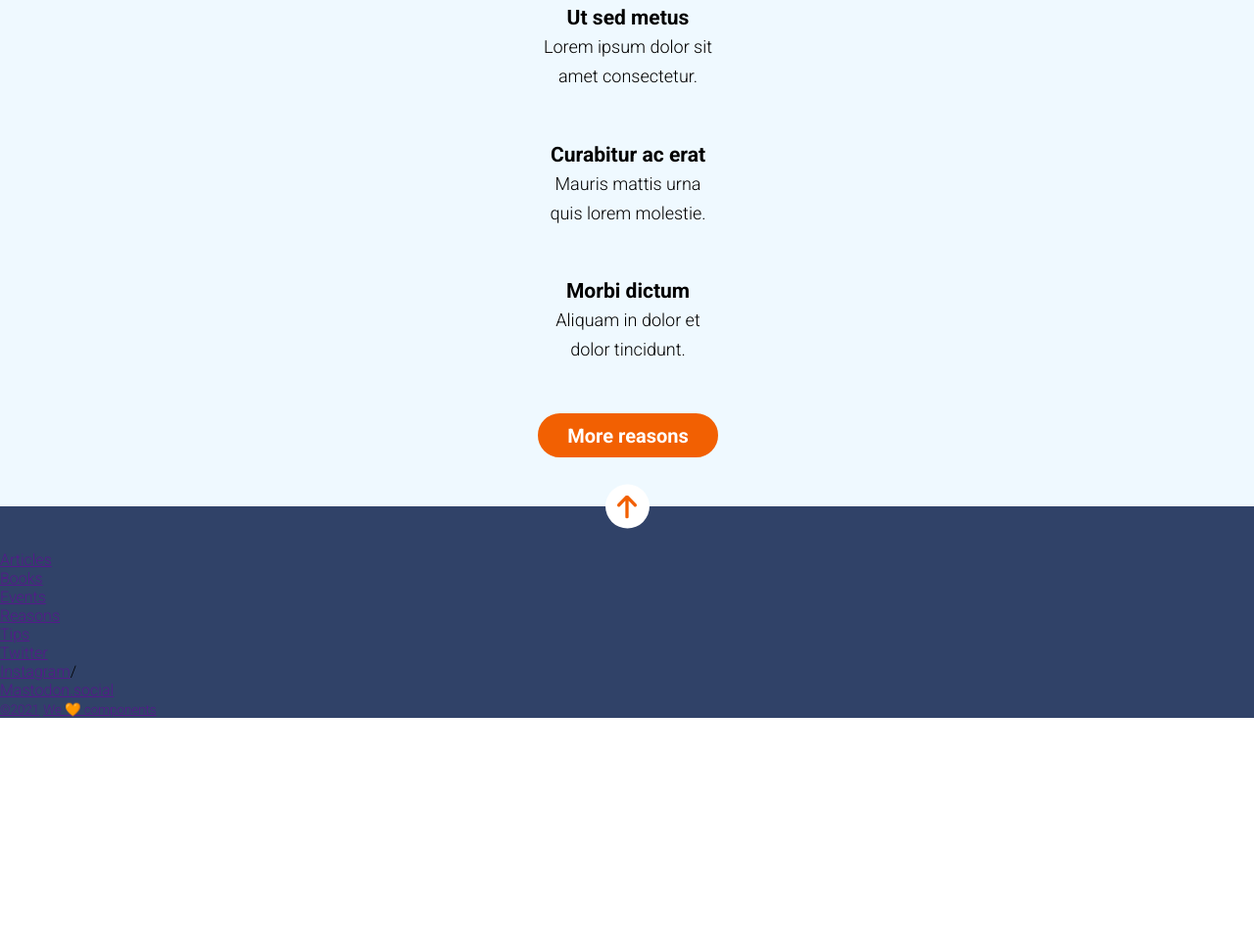
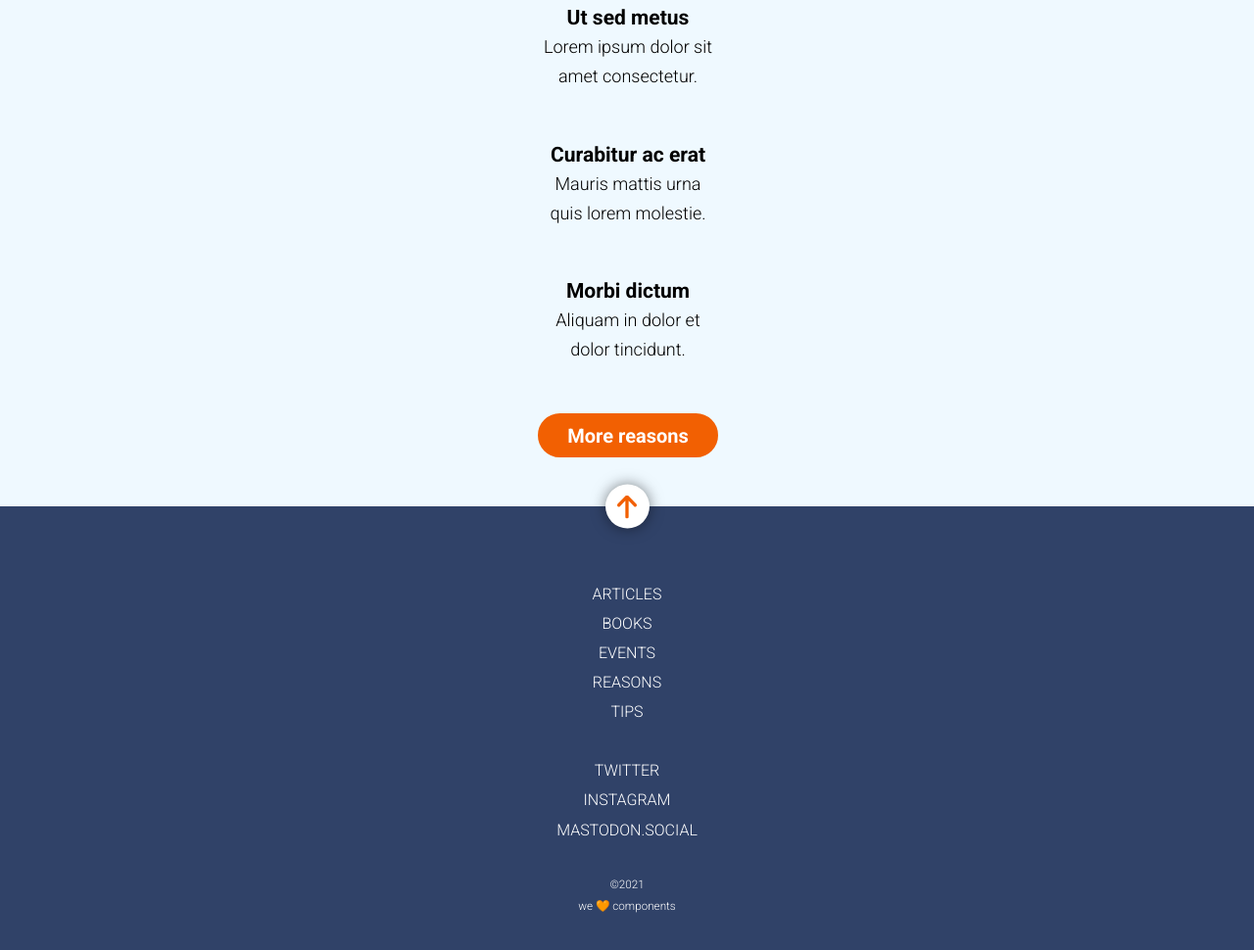
Before and after one commit to Adalab/modulo-1-evaluacion-final-Lcras90, a website: page public/index.html in a window 1280 px wide. Shown: the part 1283-2253 px from the top of the page at 98% size. Before the commit the page ends 2016 px from the top, so only its background shows below. Drawn offline with Linux system fonts and the light colour scheme.

Commit message:
Add Footer styles

```diff
--- a/public/index.html
+++ b/public/index.html
@@ -59,25 +59,25 @@
       <nav class="footer__button-container">
         <a href="" class="footer__button"></a>
       </nav>
-      <nav>
-        <ul class="footer__links-blog">
-          <li><a href="">Articles</a></li>
-          <li><a href="">Books</a></li>
-          <li><a href="">Events</a></li>
-          <li><a href="">Reasons</a></li>
-          <li><a href="">Tips</a></li>
+      <nav class="footer__links-blog">
+        <ul class="footer__list">
+          <li><a class="footer__links" href="">Articles</a></li>
+          <li><a class="footer__links" href="">Books</a></li>
+          <li><a class="footer__links" href="">Events</a></li>
+          <li><a class="footer__links" href="">Reasons</a></li>
+          <li><a class="footer__links" href="">Tips</a></li>
         </ul>
       </nav>
-      <nav class="footer__links-rrss">
-        <ul>
-          <li><a href="">Twitter</a></li>
-          <li><a href="">Instagram</a>/</li>
-          <li><a href="">Mastodon.social</a></li>
+      <nav class="footer__links-blog">
+        <ul class="footer__list">
+          <li><a class="footer__links" href="">Twitter</a></li>
+          <li><a class="footer__links" href="">Instagram</a></li>
+          <li><a class="footer__links" href="">Mastodon.social</a></li>
         </ul>
       </nav>
       <section class="footer__small">
-        <small><a href="">&copy;2021</a></small>
-        <small><a href="">We 🧡 components</a></small>
+        <small class="footer__copy">&copy;2021</small>
+        <small class="footer__copy">we 🧡 components</small>
       </section>
     </footer>
 
--- a/src/scss/layout/_footer.scss
+++ b/src/scss/layout/_footer.scss
@@ -1,5 +1,7 @@
 .footer {
   background: #304268;
+  line-height: 1.88;
+  font-weight: 500;
 
   &__button-container {
     border-radius: 50%;
@@ -11,15 +13,39 @@
     align-items: center;
     margin-left: calc(50% - 22.5px);
     transform: translate(0, -22.5px);
+    box-shadow: 0px 0px 15px -1px rgba(0, 0, 0, 0.56);
     //POSIBLE MIXING O WEREVER>>mismo que el HERO//
   }
   &__button {
     background: url(../images/ico-arrow.svg);
-    display: flex;
     width: 20.6px;
     height: 24px;
   }
   &__links-blog {
     text-decoration: none;
+    text-transform: uppercase;
+    font-size: 16px;
+    display: flex;
+    justify-content: center;
+    text-align: center;
+    padding-top: 30px;
+  }
+  &__list {
+    list-style: none;
+  }
+  &__links {
+    color: $color-white;
+    text-decoration: none;
+  }
+  &__small {
+    text-align: center;
+    padding-top: 30px;
+    font-size: 14px;
+    padding-bottom: 45px;
+  }
+  &__copy {
+    color: $color-white;
+    display: flex;
+    justify-content: center;
   }
 }
```
Also changed, not shown: src/html/partials/footer.html (+14 -14 lines), public/assets/css/main.css, 1 other file.
